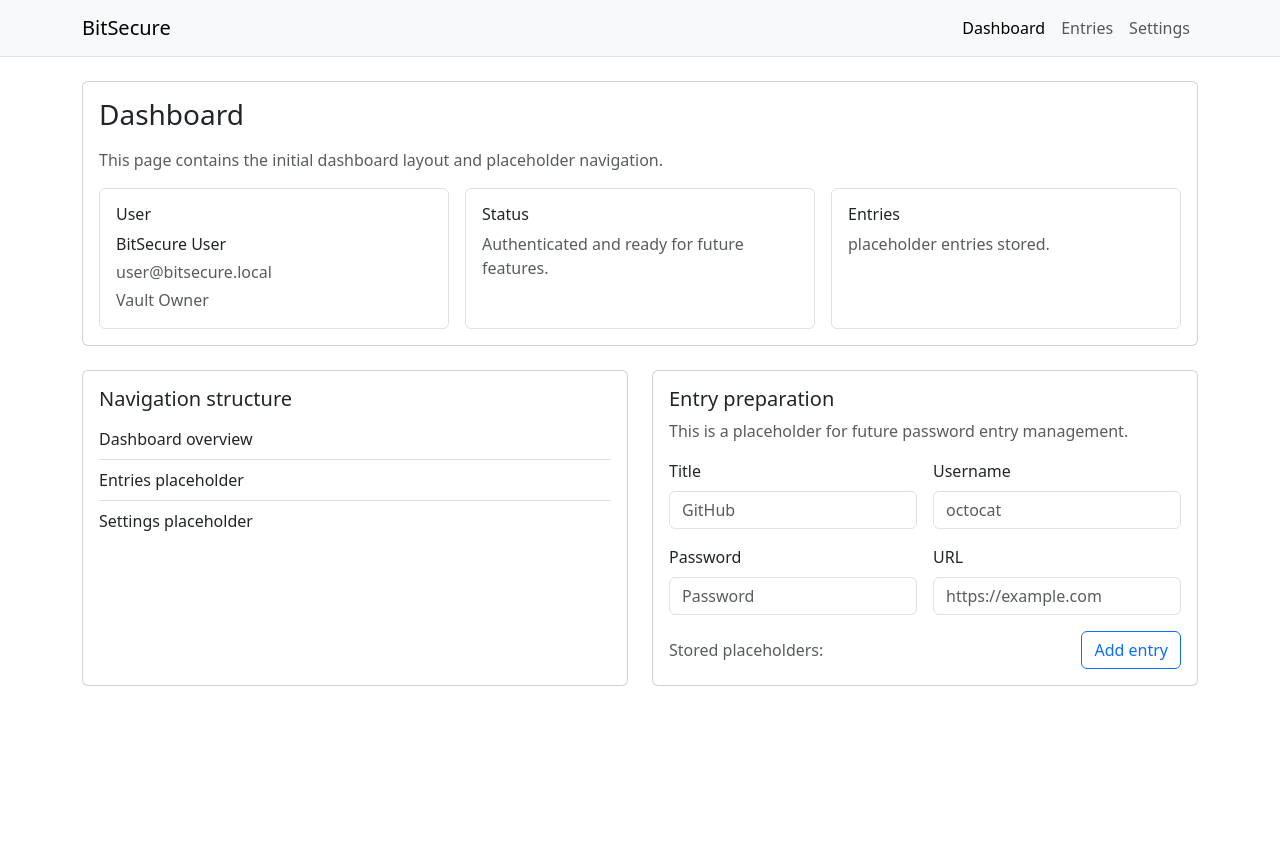
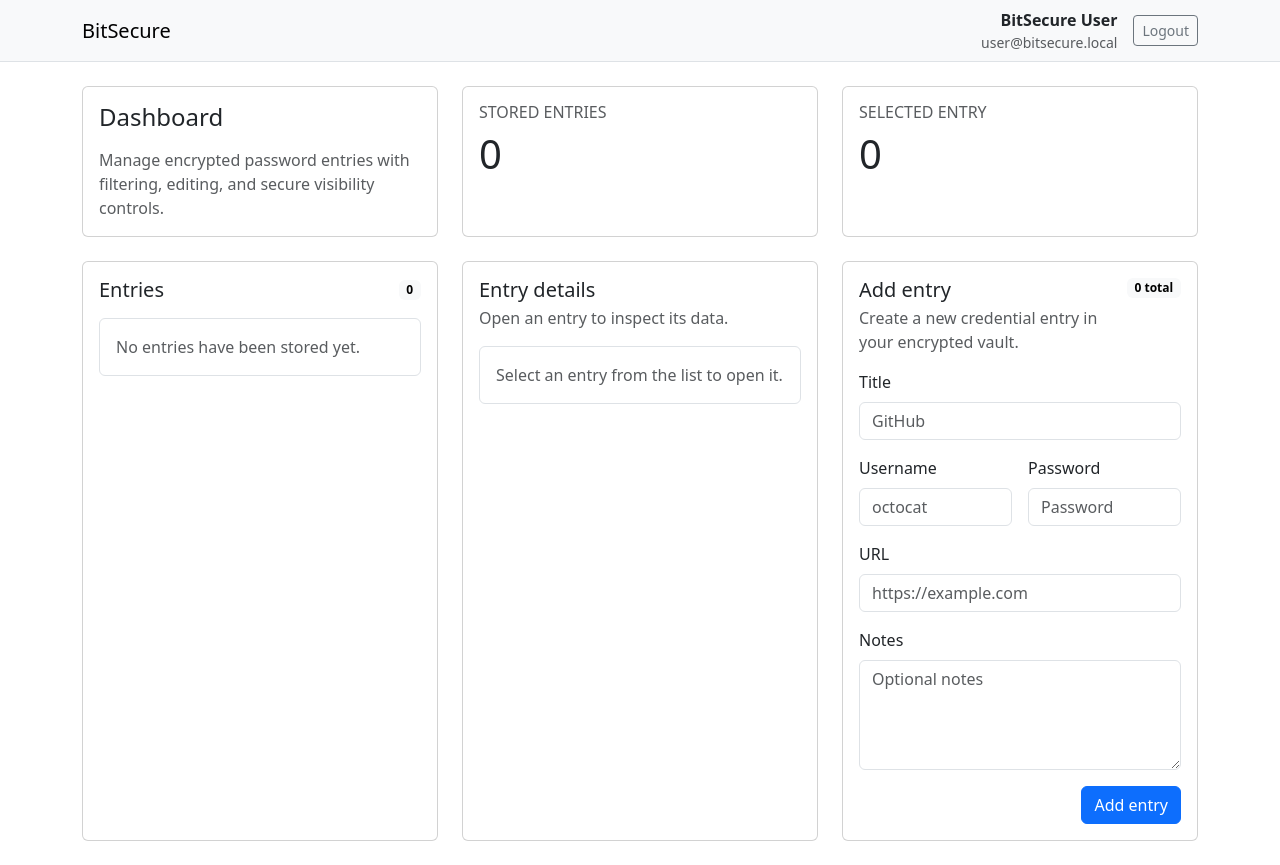
Before and after one commit to 3chif-pre-tsd/bitsecure, a React (Vite) app in the folder bitsecure/: page / in a window 1280 px wide. Both pictures are taken after typing "Sample123" into the empty fields and a click on the button "Save master password". Before the commit the page ends 800 px from the top, so only its background shows below. Built offline with nearby package versions, Linux system fonts and the light colour scheme.

Commit message:
ADD: open password entries from dashboard

```diff
--- a/bitsecure/src/App.tsx
+++ b/bitsecure/src/App.tsx
@@ -4,10 +4,12 @@ import Dashboard from "./components/Dashboard";
 import { DEFAULT_USER } from "./constants/auth";
 import type { AuthResult } from "./models/auth";
 import type {
+  PasswordEntry,
   PasswordEntryInput,
   PasswordEntryValidationErrors,
 } from "./models/passwordEntry";
 import {
+  clearActiveEncryptionKey,
   hasMasterPassword as hasStoredMasterPassword,
   setMasterPassword,
   validateMasterPassword,
@@ -16,12 +18,14 @@ import {
   addPasswordEntry,
   getPasswordEntries,
 } from "./services/entries/passwordEntryService";
+import { validatePasswordEntry } from "./services/entries/entryValidation";
 
 const EMPTY_ENTRY_DRAFT: PasswordEntryInput = {
   title: "",
   username: "",
   password: "",
   url: "",
+  notes: "",
 };
 
 export default function App() {
@@ -30,13 +34,32 @@ export default function App() {
   const [draftPassword, setDraftPassword] = useState("");
   const [isSubmitting, setIsSubmitting] = useState(false);
   const [authResult, setAuthResult] = useState<AuthResult | null>(null);
-  const [entries, setEntries] = useState(getPasswordEntries);
+  const [entries, setEntries] = useState<PasswordEntry[]>([]);
   const [entryDraft, setEntryDraft] = useState<PasswordEntryInput>(EMPTY_ENTRY_DRAFT);
   const [entryErrors, setEntryErrors] = useState<PasswordEntryValidationErrors>({});
+  const [selectedEntryId, setSelectedEntryId] = useState<string | null>(null);
+  const [isSavingEntry, setIsSavingEntry] = useState(false);
 
   useEffect(() => {
     setHasMasterPassword(hasStoredMasterPassword());
   }, []);
+
+  async function loadEntries(nextSelectedEntryId?: string | null) {
+    const storedEntries = await getPasswordEntries();
+
+    setEntries(storedEntries);
+    setSelectedEntryId((currentSelectedEntryId) => {
+      const requestedEntryId = nextSelectedEntryId ?? currentSelectedEntryId;
+
+      if (!requestedEntryId) {
+        return storedEntries[0]?.id ?? null;
+      }
+
+      return storedEntries.some((entry) => entry.id === requestedEntryId)
+        ? requestedEntryId
+        : storedEntries[0]?.id ?? null;
+    });
+  }
 
   async function handleAuthSubmit() {
     setIsSubmitting(true);
@@ -52,7 +75,7 @@ export default function App() {
       setHasMasterPassword(true);
       setIsAuthenticated(true);
       setDraftPassword("");
-      setEntries(getPasswordEntries());
+      await loadEntries();
     }
   }
 
@@ -67,45 +90,39 @@ export default function App() {
     }));
   }
 
-  function validateEntryDraft(): PasswordEntryValidationErrors {
-    const nextErrors: PasswordEntryValidationErrors = {};
-
-    if (!entryDraft.title.trim()) {
-      nextErrors.title = "Title is required.";
-    }
-
-    if (!entryDraft.username.trim()) {
-      nextErrors.username = "Username is required.";
-    }
-
-    if (!entryDraft.password.trim()) {
-      nextErrors.password = "Password is required.";
-    }
-
-    if (entryDraft.url.trim()) {
-      try {
-        new URL(entryDraft.url);
-      } catch {
-        nextErrors.url = "URL must be valid.";
-      }
-    }
-
-    return nextErrors;
-  }
-
-  function handleAddEntry() {
-    const validationErrors = validateEntryDraft();
+  async function handleSaveEntry() {
+    const validationErrors = validatePasswordEntry(entryDraft);
 
     if (Object.keys(validationErrors).length > 0) {
       setEntryErrors(validationErrors);
       return;
     }
 
-    addPasswordEntry(entryDraft);
-    setEntries(getPasswordEntries());
+    setIsSavingEntry(true);
+    const createdEntry = await addPasswordEntry(entryDraft);
+    await loadEntries(createdEntry.id);
+
+    setEntryDraft(EMPTY_ENTRY_DRAFT);
+    setEntryErrors({});
+    setIsSavingEntry(false);
+  }
+
+  function handleSelectEntry(entryId: string) {
+    setSelectedEntryId(entryId);
+  }
+
+  function handleLogout() {
+    clearActiveEncryptionKey();
+    setIsAuthenticated(false);
+    setDraftPassword("");
+    setAuthResult(null);
+    setEntries([]);
+    setSelectedEntryId(null);
     setEntryDraft(EMPTY_ENTRY_DRAFT);
     setEntryErrors({});
   }
+
+  const selectedEntry = entries.find((entry) => entry.id === selectedEntryId) ?? null;
 
   return (
     <>
@@ -122,10 +139,14 @@ export default function App() {
         <Dashboard
           user={DEFAULT_USER}
           entries={entries}
+          selectedEntry={selectedEntry}
           entryDraft={entryDraft}
           entryErrors={entryErrors}
+          isSavingEntry={isSavingEntry}
           onEntryDraftChange={handleEntryDraftChange}
-          onAddEntry={handleAddEntry}
+          onSaveEntry={handleSaveEntry}
+          onSelectEntry={handleSelectEntry}
+          onLogout={handleLogout}
         />
       )}
     </>
--- a/bitsecure/src/components/Dashboard.tsx
+++ b/bitsecure/src/components/Dashboard.tsx
@@ -9,88 +9,186 @@ import EntryPlaceholder from "./EntryPlaceholder";
 interface DashboardProps {
   user: UserProfile;
   entries: PasswordEntry[];
+  selectedEntry: PasswordEntry | null;
   entryDraft: PasswordEntryInput;
   entryErrors: PasswordEntryValidationErrors;
+  isSavingEntry: boolean;
   onEntryDraftChange: (field: keyof PasswordEntryInput, value: string) => void;
-  onAddEntry: () => void;
+  onSaveEntry: () => void;
+  onSelectEntry: (entryId: string) => void;
+  onLogout: () => void;
+}
+
+function formatDateTime(value: string): string {
+  return new Intl.DateTimeFormat("de-AT", {
+    dateStyle: "medium",
+    timeStyle: "short",
+  }).format(new Date(value));
 }
 
 export default function Dashboard({
   user,
   entries,
+  selectedEntry,
   entryDraft,
   entryErrors,
+  isSavingEntry,
   onEntryDraftChange,
-  onAddEntry,
+  onSaveEntry,
+  onSelectEntry,
+  onLogout,
 }: DashboardProps) {
   return (
     <>
       <nav className="navbar navbar-expand-lg bg-body-tertiary border-bottom">
         <div className="container">
           <span className="navbar-brand">BitSecure</span>
-          <div className="navbar-nav">
-            <span className="nav-link active">Dashboard</span>
-            <span className="nav-link">Entries</span>
-            <span className="nav-link">Settings</span>
+          <div className="d-flex align-items-center gap-3">
+            <div className="text-end">
+              <div className="fw-semibold">{user.displayName}</div>
+              <div className="small text-body-secondary">{user.email}</div>
+            </div>
+            <button type="button" className="btn btn-outline-secondary btn-sm" onClick={onLogout}>
+              Logout
+            </button>
           </div>
         </div>
       </nav>
 
       <main className="container py-4">
+        <div className="row g-4 mb-4">
+          <div className="col-12 col-md-4">
+            <div className="card h-100">
+              <div className="card-body">
+                <h1 className="h4 card-title mb-3">Dashboard</h1>
+                <p className="text-body-secondary mb-0">
+                  Manage encrypted password entries with filtering, editing, and secure
+                  visibility controls.
+                </p>
+              </div>
+            </div>
+          </div>
+          <div className="col-12 col-md-4">
+            <div className="card h-100">
+              <div className="card-body">
+                <h2 className="h6 text-uppercase text-body-secondary">Stored entries</h2>
+                <p className="display-6 mb-0">{entries.length}</p>
+              </div>
+            </div>
+          </div>
+          <div className="col-12 col-md-4">
+            <div className="card h-100">
+              <div className="card-body">
+                <h2 className="h6 text-uppercase text-body-secondary">Selected entry</h2>
+                <p className="display-6 mb-0">{selectedEntry ? 1 : 0}</p>
+              </div>
+            </div>
+          </div>
+        </div>
+
         <div className="row g-4">
-          <div className="col-12">
-            <div className="card">
+          <div className="col-12 col-xl-4">
+            <div className="card h-100">
               <div className="card-body">
-                <h1 className="h3 card-title mb-3">Dashboard</h1>
-                <p className="card-text text-body-secondary">
-                  This page contains the initial dashboard layout and placeholder navigation.
-                </p>
-                <div className="row g-3">
-                  <div className="col-12 col-md-4">
-                    <div className="border rounded p-3 h-100">
-                      <h2 className="h6">User</h2>
-                      <p className="mb-1">{user.displayName}</p>
-                      <p className="mb-1 text-body-secondary">{user.email}</p>
-                      <p className="mb-0 text-body-secondary">{user.role}</p>
+                <div className="d-flex justify-content-between align-items-center mb-3">
+                  <h2 className="h5 card-title mb-0">Entries</h2>
+                  <span className="badge text-bg-light">{entries.length}</span>
+                </div>
+
+                <div className="list-group">
+                  {entries.length > 0 ? (
+                    entries.map((entry) => (
+                      <button
+                        key={entry.id}
+                        type="button"
+                        className={`list-group-item list-group-item-action${
+                          selectedEntry?.id === entry.id ? " active" : ""
+                        }`}
+                        onClick={() => onSelectEntry(entry.id)}
+                      >
+                        <div className="d-flex w-100 justify-content-between">
+                          <span className="fw-semibold">{entry.title}</span>
+                          <small>{entry.username}</small>
+                        </div>
+                        <small className={selectedEntry?.id === entry.id ? "text-white-50" : "text-body-secondary"}>
+                          {entry.url || "No URL"}
+                        </small>
+                      </button>
+                    ))
+                  ) : (
+                    <div className="border rounded p-3 text-body-secondary">
+                      No entries have been stored yet.
                     </div>
-                  </div>
-                  <div className="col-12 col-md-4">
-                    <div className="border rounded p-3 h-100">
-                      <h2 className="h6">Status</h2>
-                      <p className="mb-0 text-body-secondary">Authenticated and ready for future features.</p>
-                    </div>
-                  </div>
-                  <div className="col-12 col-md-4">
-                    <div className="border rounded p-3 h-100">
-                      <h2 className="h6">Entries</h2>
-                      <p className="mb-0 text-body-secondary">{entries.length} placeholder entries stored.</p>
-                    </div>
-                  </div>
+                  )}
                 </div>
               </div>
             </div>
           </div>
 
-          <div className="col-12 col-lg-6">
+          <div className="col-12 col-xl-4">
             <div className="card h-100">
               <div className="card-body">
-                <h2 className="h5 card-title">Navigation structure</h2>
-                <ul className="list-group list-group-flush">
-                  <li className="list-group-item px-0">Dashboard overview</li>
-                  <li className="list-group-item px-0">Entries placeholder</li>
-                  <li className="list-group-item px-0">Settings placeholder</li>
-                </ul>
+                <div className="d-flex justify-content-between align-items-start mb-3">
+                  <div>
+                    <h2 className="h5 card-title mb-1">Entry details</h2>
+                    <p className="text-body-secondary mb-0">Open an entry to inspect its data.</p>
+                  </div>
+                </div>
+
+                {selectedEntry ? (
+                  <>
+                    <div className="mb-3">
+                      <h3 className="h4 mb-1">{selectedEntry.title}</h3>
+                      <p className="text-body-secondary mb-0">{selectedEntry.username}</p>
+                    </div>
+
+                    <dl className="row mb-4">
+                      <dt className="col-sm-4">Username</dt>
+                      <dd className="col-sm-8">{selectedEntry.username}</dd>
+
+                      <dt className="col-sm-4">Password</dt>
+                      <dd className="col-sm-8">
+                        <code>••••••••••••</code>
+                      </dd>
+
+                      <dt className="col-sm-4">URL</dt>
+                      <dd className="col-sm-8">
+                        {selectedEntry.url ? (
+                          <a href={selectedEntry.url} target="_blank" rel="noreferrer">
+                            {selectedEntry.url}
+                          </a>
+                        ) : (
+                          "No URL"
+                        )}
+                      </dd>
+
+                      <dt className="col-sm-4">Notes</dt>
+                      <dd className="col-sm-8">{selectedEntry.notes || "No notes"}</dd>
+
+                      <dt className="col-sm-4">Created</dt>
+                      <dd className="col-sm-8">{formatDateTime(selectedEntry.createdAt)}</dd>
+
+                      <dt className="col-sm-4">Updated</dt>
+                      <dd className="col-sm-8">{formatDateTime(selectedEntry.updatedAt)}</dd>
+                    </dl>
+                  </>
+                ) : (
+                  <div className="border rounded p-3 text-body-secondary">
+                    Select an entry from the list to open it.
+                  </div>
+                )}
               </div>
             </div>
           </div>
 
-          <div className="col-12 col-lg-6">
+          <div className="col-12 col-xl-4">
             <EntryPlaceholder
               entries={entries}
               entryDraft={entryDraft}
               entryErrors={entryErrors}
+              isSavingEntry={isSavingEntry}
               onEntryDraftChange={onEntryDraftChange}
-              onAddEntry={onAddEntry}
+              onSaveEntry={onSaveEntry}
             />
           </div>
         </div>
--- a/bitsecure/src/components/EntryPlaceholder.tsx
+++ b/bitsecure/src/components/EntryPlaceholder.tsx
@@ -8,34 +8,41 @@ interface EntryPlaceholderProps {
   entries: PasswordEntry[];
   entryDraft: PasswordEntryInput;
   entryErrors: PasswordEntryValidationErrors;
+  isSavingEntry: boolean;
   onEntryDraftChange: (field: keyof PasswordEntryInput, value: string) => void;
-  onAddEntry: () => void;
+  onSaveEntry: () => void;
 }
 
 export default function EntryPlaceholder({
   entries,
   entryDraft,
   entryErrors,
+  isSavingEntry,
   onEntryDraftChange,
-  onAddEntry,
+  onSaveEntry,
 }: EntryPlaceholderProps) {
   return (
-    <div className="card">
+    <div className="card h-100">
       <div className="card-body">
-        <h2 className="h5 card-title">Entry preparation</h2>
-        <p className="card-text text-body-secondary">
-          This is a placeholder for future password entry management.
-        </p>
+        <div className="d-flex justify-content-between align-items-start mb-3">
+          <div>
+            <h2 className="h5 card-title mb-1">Add entry</h2>
+            <p className="card-text text-body-secondary mb-0">
+              Create a new credential entry in your encrypted vault.
+            </p>
+          </div>
+          <span className="badge text-bg-light">{entries.length} total</span>
+        </div>
 
         <form
           onSubmit={(event) => {
             event.preventDefault();
-            onAddEntry();
+            void onSaveEntry();
           }}
           noValidate
         >
           <div className="row g-3 mb-3">
-            <div className="col-12 col-md-6">
+            <div className="col-12">
               <label htmlFor="entry-title" className="form-label">
                 Title
               </label>
@@ -81,7 +88,7 @@ export default function EntryPlaceholder({
                 <div className="invalid-feedback">{entryErrors.password}</div>
               ) : null}
             </div>
-            <div className="col-12 col-md-6">
+            <div className="col-12">
               <label htmlFor="entry-url" className="form-label">
                 URL
               </label>
@@ -95,12 +102,24 @@ export default function EntryPlaceholder({
               />
               {entryErrors.url ? <div className="invalid-feedback">{entryErrors.url}</div> : null}
             </div>
+            <div className="col-12">
+              <label htmlFor="entry-notes" className="form-label">
+                Notes
+              </label>
+              <textarea
+                id="entry-notes"
+                className="form-control"
+                rows={4}
+                value={entryDraft.notes}
+                onChange={(event) => onEntryDraftChange("notes", event.target.value)}
+                placeholder="Optional notes"
+              />
+            </div>
           </div>
 
-          <div className="d-flex justify-content-between align-items-center">
-            <span className="text-body-secondary">Stored placeholders: {entries.length}</span>
-            <button type="submit" className="btn btn-outline-primary">
-              Add entry
+          <div className="d-flex gap-2 justify-content-end">
+            <button type="submit" className="btn btn-primary" disabled={isSavingEntry}>
+              {isSavingEntry ? "Saving..." : "Add entry"}
             </button>
           </div>
         </form>
```
